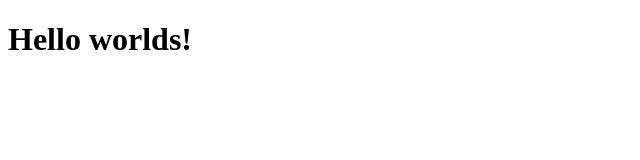
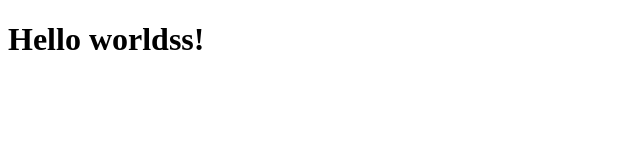
Before and after one commit to zero0Halo/sto-skill-planner, a website: page index.html in a window 1280 px wide. Shown: the full height of the page, 0-640 px from the left. Drawn offline with Linux system fonts and the light colour scheme.

```diff
--- a/index.html
+++ b/index.html
@@ -2,6 +2,6 @@
 <html>
   <head></head>
   <body>
-    <h1>Hello worlds!</h1>
+    <h1>Hello worldss!</h1>
   </body>
 </html>
```
